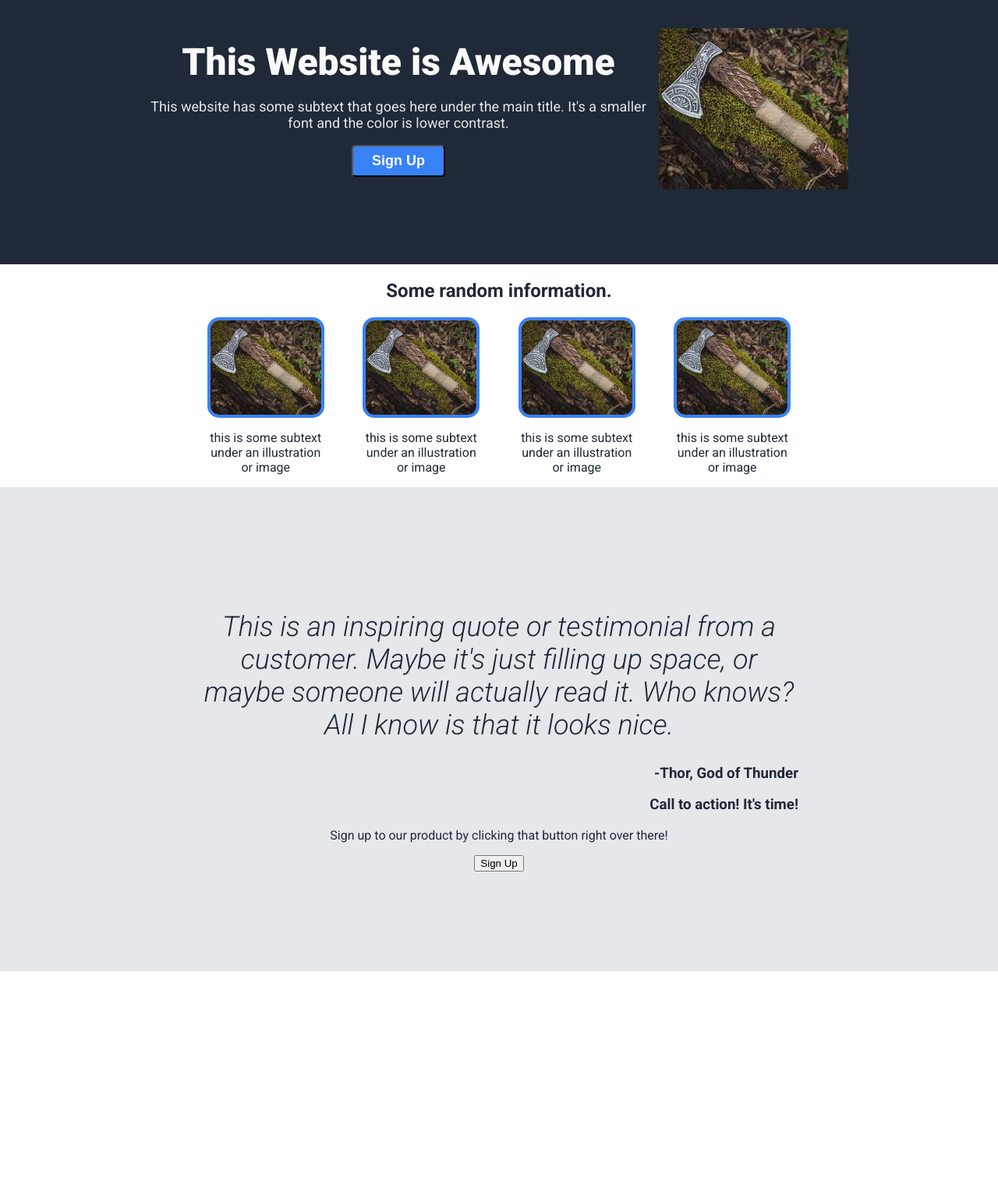
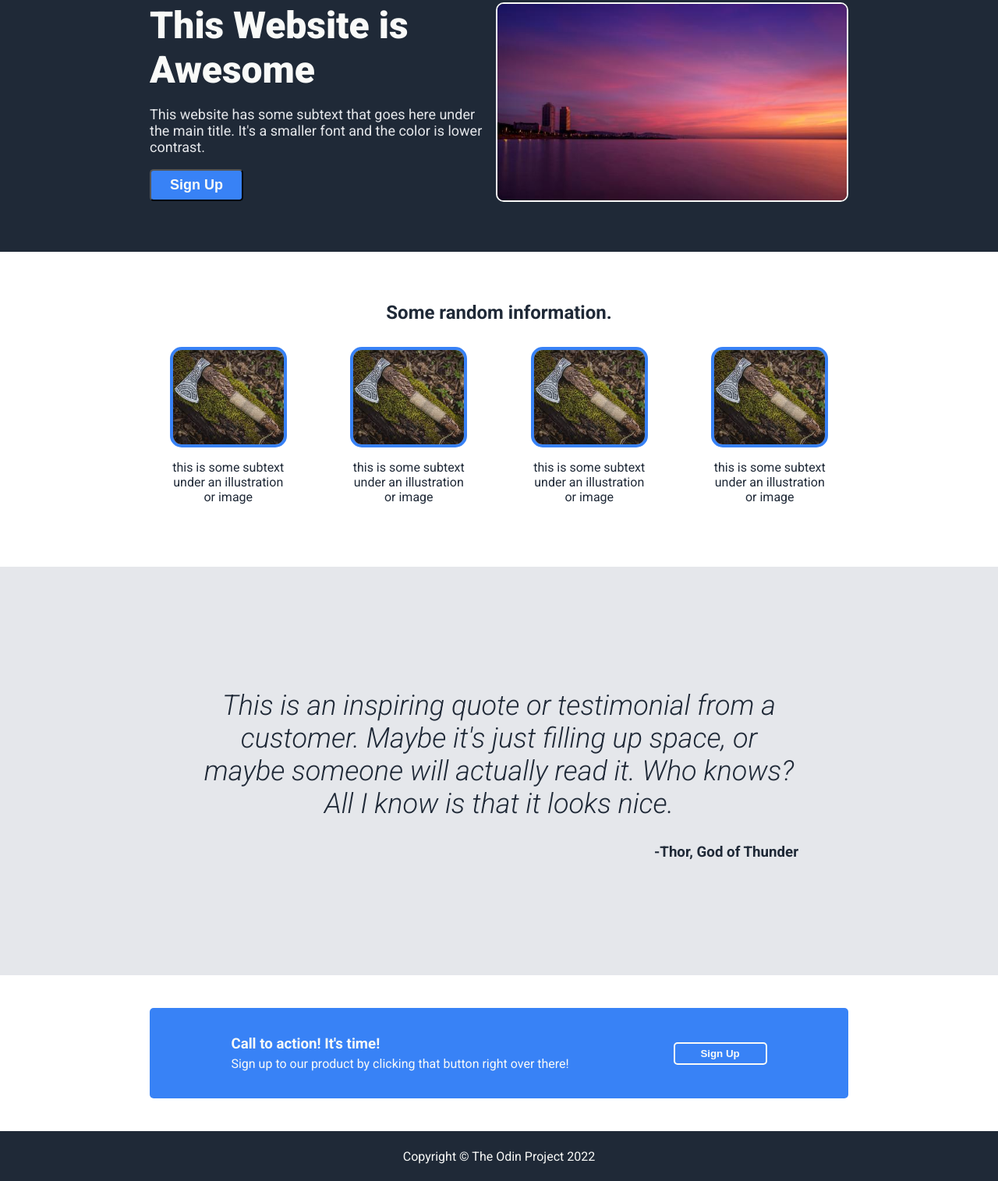
Before and after one commit to ajstephens1995/odin-landing-page, a plain HTML site: page index.html in a window 1280 px wide. Shown: the part 101-1616 px from the top of the page at 78% size. Before the commit the page ends 1347 px from the top, so only its background shows below. Drawn offline with Linux system fonts and the light colour scheme.

Commit message:
Finish cta section and footer

```diff
--- a/index.html
+++ b/index.html
@@ -19,14 +19,19 @@
     <div class="hero">
         <div class="hero-left">
             <h1>This Website is Awesome</h1>
-      <p>This website has some subtext that goes here under the main title. It's a smaller font and the color is lower
+            <p>This website has some subtext that goes here under the main title. It's a smaller font and the color is
+                lower
                 contrast.</p>
             <button>Sign Up</button>
         </div>
-    <img src="viking-axe.jpeg" alt="A sweet viking axe">
+        <img src="barcelona-morning-sky.jpg" alt="A sweet viking axe">
     </div>
+
+    <div class="info">
+        <div class="info-h2">
             <h2 class="info-h2">Some random information.</h2>
-  <div class="info">
+        </div>
+        <div class="info-card-container">
         <div class="info-card">
             <img src="viking-axe.jpeg" alt="A sweet viking axe">
             <p>this is some subtext under an illustration or image</p>
@@ -44,17 +49,26 @@
             <p>this is some subtext under an illustration or image</p>
         </div>
     </div>
+    </div>
     <div class="quote">
-    <h2>This is an inspiring quote or testimonial from a customer. Maybe it's just filling up space, or maybe someone
+        <h2>This is an inspiring quote or testimonial from a customer. Maybe it's just filling up space, or maybe
+            someone
             will actually read it. Who knows? All I know is that it looks nice.</h2>
         <h3>-Thor, God of Thunder</h3>
-</body>
+    </div>
     <div class="cta">
         <div class="cta-box">
+            <div class="cta-box-left">
                 <h3>Call to action! It's time!</h3>
                 <p>Sign up to our product by clicking that button right over there!</p>
+            </div>
             <button>Sign Up</button>
         </div>
     </div>
+    <div class="footer">
+        <p>Copyright © The Odin Project 2022</p>
+    </div>
+</body>
+
 
 </html>
--- a/styles.css
+++ b/styles.css
@@ -1,13 +1,12 @@
 @import url('https://fonts.googleapis.com/css2?family=Roboto:ital,wght@0,400;0,700;0,900;1,300&display=swap');
 
-* {
-    /* border: 1px solid red;
-    margin: 3px; */
-}
+/* * {
+    border: 1px solid red;
+    margin: 3px;
+} */
 
 body {
     margin: 0;
-    color: pink;
     display: flex;
     flex-direction: column;
     font-family: 'Roboto', sans-serif;
@@ -28,26 +27,30 @@ ul {
     margin: 0;
     display: flex;
     gap: 20px;
-}
-
-li {
     list-style: none;
 }
 
-a {
+header a {
     text-decoration: none;
     color: #E5E7EB;
 }
 
 .hero {
     background-color: #1F2937;
-    padding: 0 15%;
+    padding: 5% 15%;
     display: flex;
-    height: 50vh;
     align-items: center;
     justify-content: space-between;
     gap: 15px;
+    text-align: left;
 }
+ .hero img {
+    width: 50%;
+    height: auto;
+    border-radius: 10px;
+    border: 2px solid #F9FAF8;
+ }
+
 
 header .text {
     font-weight: bold;
@@ -76,14 +79,25 @@ header .text {
     border-radius: 5px;
 }
 
-.info, .info-h2 {
-  padding: 0 20%;
+.info {
+    display: flex;
+    flex-direction: column;
+    padding: 5% 15%;
+    gap: 30px;
+}
+.info-card-container {
   display: flex;
   flex-wrap: wrap;
   flex: none;
   justify-content: space-around;
   gap: 30px;
   color: #1F2937;
+}
+
+.info-h2 {
+    color: #1F2937;
+    padding: 0;
+    margin: 0;
 }
 
 .info-card {
@@ -112,3 +126,55 @@ header .text {
 .quote h3 {
   text-align: right;
 }
+
+.cta {
+    display: flex;
+    align-items: center;
+    justify-content: center;
+    height: 25vh;
+    padding: 0 15%;
+}
+
+.cta-box {
+    display: flex;
+    padding: 35px 50px;
+    border-radius: 5px;
+    background-color: #3882F6;
+    color: #F9FAF8;
+    justify-content: space-around;
+    width: 100%;
+    align-items: center;
+    text-align: left;
+    gap: 25px;
+}
+
+.cta-box-left {
+    display: flex;
+    flex-direction: column;
+    align-items: flex-start;
+    justify-content: center;
+    gap: 5px;
+}
+
+.cta-box-left h3, .cta-box-left p {
+    margin: 0;
+}
+
+.cta-box button {
+    background-color: #3882F6;
+    color: #F9FAF8;
+    padding: 5px 25px;
+    border-radius: 5px;
+    border: 2px solid #F9FAF8;
+    width: 9em;
+    font-weight: bold;
+}
+
+.footer {
+    height: 8vh;
+    background-color: #1F2937;
+    color: #F9FAF8;
+    display: flex;
+    justify-content: center;
+    align-items: center;
+}
```
Also changed, not shown: barcelona-morning-sky.jpg (added). Lines whose indentation alone changed are shown as unchanged.
